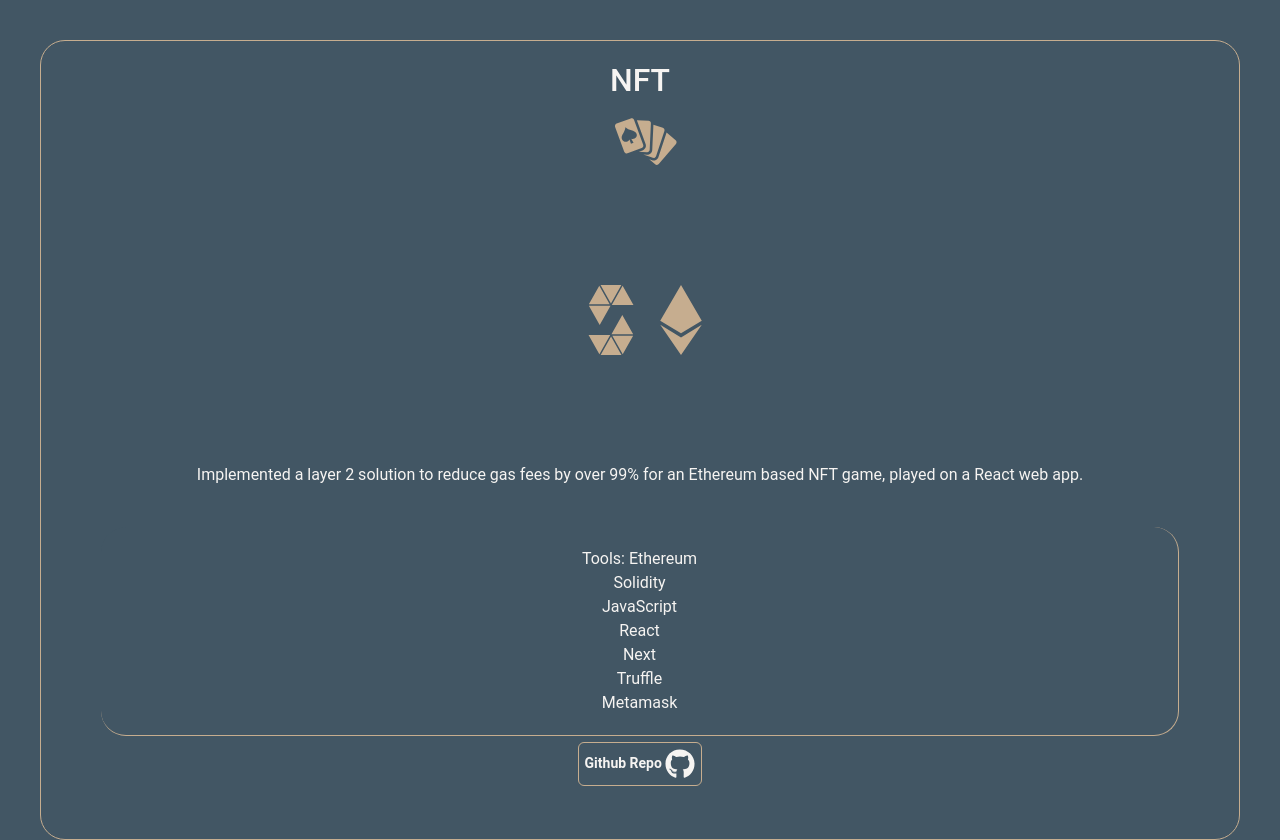
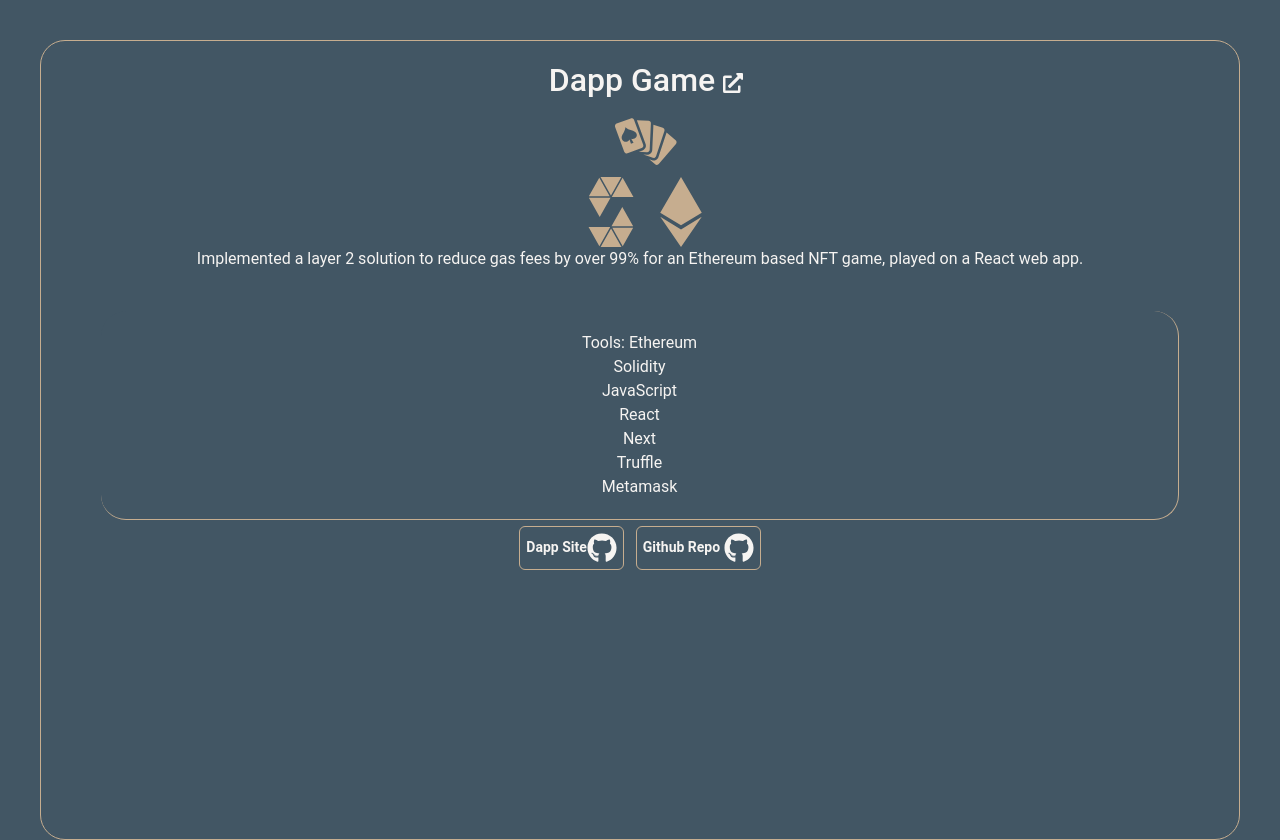
Before and after one commit to mcdecke/portfolio, a Next.js app: page /components/ethereum in a window 1280 px wide. Built offline with nearby package versions, Linux system fonts and the light colour scheme.

Commit message:
dapp linked

```diff
--- a/pages/components/ethereum.js
+++ b/pages/components/ethereum.js
@@ -1,13 +1,17 @@
 import Image from 'next/image'
 import Link from 'next/link'
-import { FaGithub, FaEthereum } from 'react-icons/fa';
+import { FaGithub, FaEthereum, FaExternalLinkAlt } from 'react-icons/fa';
 import {GiPokerHand} from 'react-icons/gi'
 import { SiSolidity } from 'react-icons/si';
 
 function Ethereum(){
   return(
     <card className='card vh-100'>
-      <h2>NFT</h2>
+      <Link href="https://mac-game-dapp.vercel.app/" passHref>
+      <div>
+        <div className='row'>
+          <h2 className="website">Dapp Game <FaExternalLinkAlt size={20}/></h2>
+        </div>
         <icons className="col row attention">
           <GiPokerHand size={70}/>
           <div className=" attention">
@@ -15,6 +19,8 @@ function Ethereum(){
             <FaEthereum size={70}/>
           </div>
         </icons>
+      </div>
+    </Link>
 
       <description className='col'>
         Implemented a layer 2 solution to reduce gas fees by over 99% for an Ethereum based NFT game, played on a React web app.
@@ -28,6 +34,9 @@ function Ethereum(){
           Metamask <br/>
 
         </tools>
+        <Link href="https://mac-game-dapp.vercel.app/" passHref>
+          <button>Dapp Site<FaGithub size={30}/></button>
+        </Link>
         <Link href="https://github.com/mcdecke/GameDapp" passHref>
           <button>Github Repo <FaGithub size={30}/></button>
         </Link>
--- a/styles/globals.css
+++ b/styles/globals.css
@@ -210,11 +210,12 @@ button:hover {
 }
 
 .website:hover{
+  background-color: var(--mainAccent);
+  border-radius: 6px;
+  color: var(--mainBackground);
+  cursor: pointer;
   transform: translateY(-1px);
-  background-color: var(--mainAccent);
   transition: all .4s ease-in-out;
-  color: var(--mainBackground);
-  border-radius: 6px;
 }
 
 .websites{
@@ -222,5 +223,4 @@ button:hover {
   padding-bottom: 20px;
   padding-top: 40px;
   text-align: center;
-  cursor: pointer;
 }
```
Also changed, not shown: public/favicon1.png (deleted), public/vercel.svg (deleted). Lines whose indentation alone changed are shown as unchanged.
